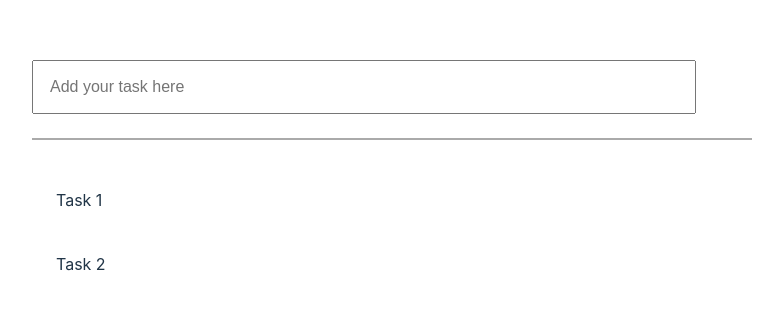
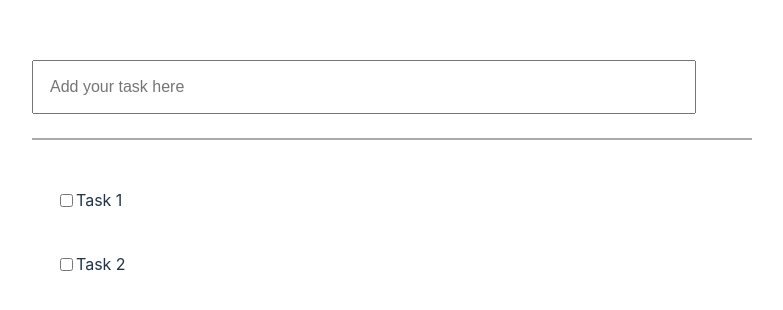
Before and after one commit to Adogeon/quick-todo, a React (Vite) app: page / in a window 1280 px wide. Shown: the part 216-526 px from the top of the page, without its empty margins (248-1031 px from the left). Built offline with nearby package versions, Linux system fonts and the light colour scheme.

Commit message:
Make minor change to task done icon

```diff
--- a/src/App.css
+++ b/src/App.css
@@ -74,7 +74,6 @@ li {
 
 .task {
   display: flex;
-  justify-content: space-between;
   align-items: center;
   padding: 0.5em;
   position: relative;
--- a/src/App.tsx
+++ b/src/App.tsx
@@ -61,13 +61,14 @@ function App() {
             return (
               <li key={index}>
                 <TaskItem
-                  name={task}
+                  label={task}
                   handleDelete={() => {
                     onDelete(index);
                   }}
                   handleDone={() => {
                     onDone(index);
                   }}
+                  isDone={false}
                 />
               </li>
             );
@@ -82,7 +83,7 @@ function App() {
               {doneList.map((task, index) => {
                 return (
                   <li key={index}>
-                    <TaskItem name={task} done />
+                    <TaskItem label={task} isDone />
                   </li>
                 );
               })}
--- a/src/component/Task.tsx
+++ b/src/component/Task.tsx
@@ -2,13 +2,13 @@ import { TrashIcon, CheckIcon } from "@heroicons/react/24/outline";
 import { type MouseEvent } from "react";
 
 interface TaskProps {
-  name: string;
+  label: string;
   handleDelete?: (e: MouseEvent) => void;
   handleDone?: (e: MouseEvent) => void;
-  done?: boolean;
+  isDone?: boolean;
 }
 
-const Task = (props: TaskProps) => {
+const TaskItem = (props: TaskProps) => {
   const handleDeleteClick = (e: MouseEvent) => {
     e.stopPropagation();
     if (window.confirm("Do you want to delete this task ?")) {
@@ -22,8 +22,9 @@ const Task = (props: TaskProps) => {
   };
 
   return (
-    <div className={`task ${props.done ? "done" : ""}`}>
-      <span>{props.name}</span>
+    <div className={`task ${props.isDone ? "done" : ""}`}>
+      <input type="checkbox" onClick={handleDoneClick} checked={props.isDone} />
+      <span>{props.label}</span>
       <span className="task-buttons">
         <button
           onClick={handleDeleteClick}
@@ -32,16 +33,9 @@ const Task = (props: TaskProps) => {
         >
           <TrashIcon className="icon" />
         </button>
-        <button
-          onClick={handleDoneClick}
-          className="icon-button"
-          aria-label="Mark done"
-        >
-          <CheckIcon className="icon" />
-        </button>
       </span>
     </div>
   );
 };
 
-export default Task;
+export default TaskItem;
```
